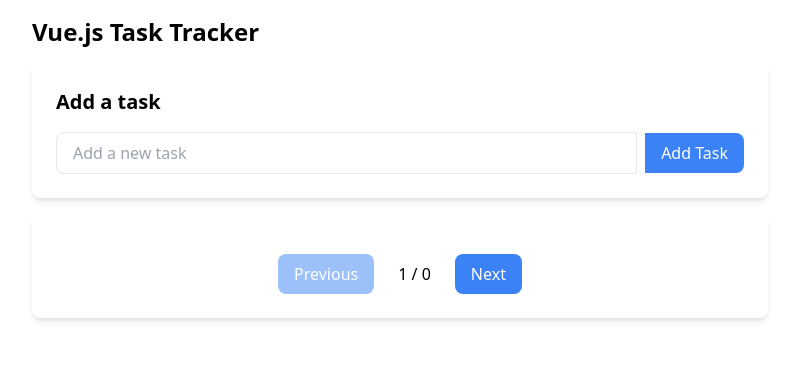
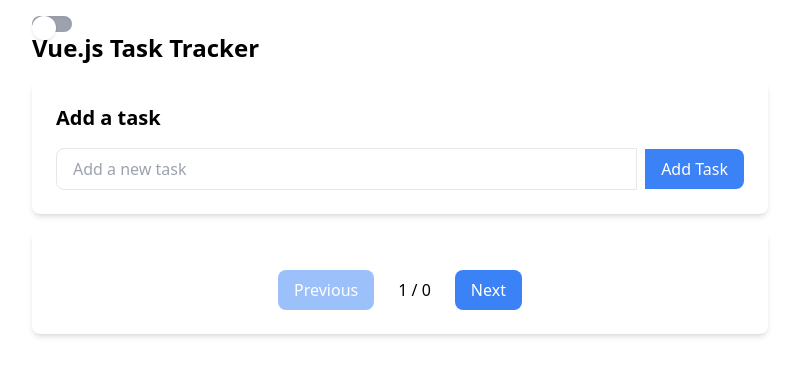
Before and after one commit to haseebmirza/vue.js-task-tracker, a Vue app: page / in a window 1280 px wide. Shown: the top 376 px of the page, without its empty margins (240-1038 px from the left). Built offline with nearby package versions, Linux system fonts and the light colour scheme; what vue-toast-notification would draw is missing.

Commit message:
Add Dark Mode Toggle Button Component
Added dark mode toggle functionality with a switch button in Vue.js. Users can now easily switch between light and dark themes for improved user experience

```diff
--- a/src/App.vue
+++ b/src/App.vue
@@ -1,5 +1,9 @@
 <template>
-  <div id="app" class="mx-auto p-4 md:max-w-screen-md">
+ <div id="app" class="mx-auto p-4 md:max-w-screen-md" :class="{ 'dark-mode': themeStore.darkMode }">
+  <h3>
+    <DarkModeToggle />
+
+  </h3>
     <h1 class="text-2xl font-bold mb-4">Vue.js Task Tracker</h1>
     <TaskForm v-if="!editingTask"  />
 
@@ -24,7 +28,9 @@
 import TaskList from "./components/TaskList.vue";
 import EditTaskForm from "./components/EditTaskForm.vue";
 import { useTaskStore } from './stores/taskStore.js';
+import { useThemeStore } from './stores/modules/theme.js';
 import { useToast } from 'vue-toast-notification';
+import DarkModeToggle from './components/DarkModeToggle.vue';
 
 
 export default {
@@ -33,12 +39,21 @@
     TaskForm,
     TaskList,
     EditTaskForm,
+    DarkModeToggle,
+  },
+
+  setup() {
+    const themeStore = useThemeStore();
+    return {
+      themeStore,
+    };
   },
 
   computed: {
     taskStore() {
       return useTaskStore();
     },
+
     paginatedTasks() {
       return this.taskStore.paginatedTasks(this.currentPage);
     },
@@ -66,4 +81,12 @@
 };
 </script>
 
+
+
 <!-- No style tag for custom CSS -->
+<style>
+.dark-mode {
+  background-color: #333;
+  color: #fff;
+}
+</style>
--- a/src/assets/styles/tailwind.css
+++ b/src/assets/styles/tailwind.css
@@ -2,3 +2,22 @@
 @import "tailwindcss/base";
 @import "tailwindcss/components";
 @import "tailwindcss/utilities";
+
+
+.dark-mode {
+    background-color: #333;
+    color: #fff;
+  }
+
+  .dark-mode input[type="text"] {
+    @apply dark:bg-gray-800 dark:text-white dark:border-gray-600 dark:focus:ring-blue-500 text-gray-900;
+  }
+
+  input[type="checkbox"].light-mode {
+    color: white;
+  }
+
+  /* For dark mode */
+  input[type="checkbox"].dark-mode {
+    color: black;
+  }
--- /dev/null
+++ b/src/components/DarkModeToggle.vue
@@ -0,0 +1,47 @@
+<!-- components/DarkModeToggle.vue -->
+<template>
+  <div class="flex items-center">
+    <label for="darkModeToggle" class="flex items-center cursor-pointer">
+      <div class="relative">
+        <input
+          type="checkbox"
+          id="darkModeToggle"
+          class="hidden"
+          @change="toggleDarkMode"
+        />
+        <div
+          class="toggle__line w-10 h-4 bg-gray-400 rounded-full shadow-inner"
+        ></div>
+        <div
+          class="toggle__dot absolute w-6 h-6 bg-white rounded-full shadow inset-y-0 left-0"
+        ></div>
+      </div>
+      <!-- <div class="ml-3 text-gray-700 font-medium">Dark Mode</div> -->
+    </label>
+  </div>
+</template>
+
+<script>
+import { useThemeStore } from "../stores/modules/theme";
+
+export default {
+  methods: {
+    toggleDarkMode() {
+      useThemeStore().toggleDarkMode();
+    },
+  },
+};
+</script>
+<style>
+.toggle__line {
+  transition: background-color 0.3s;
+}
+
+input:checked + .toggle__line {
+  background-color: #1a202c; /* Dark mode background color */
+}
+
+input:checked + .toggle__line + .toggle__dot {
+  transform: translateX(100%);
+}
+</style>
--- a/src/components/EditTaskForm.vue
+++ b/src/components/EditTaskForm.vue
@@ -1,5 +1,5 @@
 <template>
-    <div class="p-6 bg-white rounded-lg shadow-md mt-4">
+  <div :class="{ 'dark-mode': themeStore.darkMode }" class="p-6 bg-white rounded-lg shadow-md mt-4">
     <h2 class="text-xl font-bold mb-4">Edit Task</h2>
     <form @submit.prevent="handleSubmit" class="flex items-center space-x-2">
       <input v-model="taskText"
@@ -20,12 +20,21 @@
 </template>
 
   <script>
+
+import { useThemeStore } from '../stores/modules/theme.js';
+
   export default {
     props: {
       task: {
         type: Object,
         required: true
       }
+    },
+    setup() {
+    const themeStore = useThemeStore();
+    return {
+      themeStore,
+    };
   },
     data() {
       return {
--- a/src/components/TaskForm.vue
+++ b/src/components/TaskForm.vue
@@ -1,5 +1,5 @@
 <template>
-  <div class="p-6 bg-white rounded-lg shadow-md">
+  <div class="p-6 bg-white rounded-lg shadow-md" :class="{ 'dark-mode': themeStore.darkMode }">
     <h2 class="text-xl font-bold mb-4">Add a task</h2>
     <form @submit.prevent="handleSubmit" class="flex items-center space-x-2">
       <input v-model="taskText"
@@ -17,18 +17,28 @@
 <script>
 import { useTaskStore } from '../stores/taskStore';
 import { useToast } from 'vue-toast-notification';
+import { useThemeStore } from '../stores/modules/theme.js';
+export default {
 
-export default {
   props: {
     task: {
       type: Object,
       default: null,
     }
   },
+
   data() {
     return {
       taskText: '',
       editingTask: null
+    };
+
+  },
+
+  setup() {
+    const themeStore = useThemeStore();
+    return {
+      themeStore,
     };
   },
   watch: {
--- a/src/components/TaskList.vue
+++ b/src/components/TaskList.vue
@@ -1,8 +1,12 @@
 <template>
-  <div class="p-6 bg-white rounded-lg shadow-md mt-4">
+  <div
+    class="p-6 bg-white rounded-lg shadow-md mt-4"
+    :class="{ 'dark-mode': themeStore.darkMode }"
+  >
     <ul class="space-y-2">
       <li
-        v-for="task in paginatedTasks" :key="task.id"
+        v-for="task in paginatedTasks"
+        :key="task.id"
         class="flex justify-between items-center p-2 bg-gray-100 rounded-lg shadow-sm"
       >
         <div class="flex items-center">
@@ -11,9 +15,19 @@
             @click="completeTask(task.id)"
             class="mr-2"
             :checked="task.completed"
+            :class="{
+              'dark:bg-gray-800': themeStore.darkMode,
+              'bg-white': !themeStore.darkMode,
+            }"
           />
-          <span :class="{ 'line-through': task.completed }">{{ task.text }}</span>
+          <span
+          :class="{ 'light-mode': !themeStore.darkMode, 'dark-mode': themeStore.darkMode }"
+
+          >
+            {{ task.text }}
+          </span>
         </div>
+
         <div>
           <button
             @click="editTask(task)"
@@ -39,7 +53,9 @@
       >
         Previous
       </button>
-      <span class="px-4 py-2">{{ currentPage }} / {{ taskStore.totalPages }}</span>
+      <span class="px-4 py-2"
+        >{{ currentPage }} / {{ taskStore.totalPages }}</span
+      >
       <button
         @click="nextPage"
         :disabled="currentPage === taskStore.totalPages"
@@ -52,8 +68,9 @@
 </template>
 
 <script>
-import { useTaskStore } from '../stores/taskStore';
-import { useToast } from 'vue-toast-notification';
+import { useTaskStore } from "../stores/taskStore";
+import { useToast } from "vue-toast-notification";
+import { useThemeStore } from "../stores/modules/theme.js";
 
 export default {
   computed: {
@@ -62,11 +79,17 @@
     },
     paginatedTasks() {
       return this.taskStore.paginatedTasks(this.currentPage);
-    }
+    },
   },
   data() {
     return {
-      currentPage: 1
+      currentPage: 1,
+    };
+  },
+  setup() {
+    const themeStore = useThemeStore();
+    return {
+      themeStore,
     };
   },
   methods: {
@@ -82,11 +105,11 @@
     },
     completeTask(taskId) {
       this.taskStore.completeTask(taskId);
-      this.showToast('Task marked as completed.');
+      this.showToast("Task marked as completed.");
     },
     deleteTask(taskId) {
       this.taskStore.deleteTask(taskId);
-      this.showToast('Task deleted successfully.');
+      this.showToast("Task deleted successfully.");
     },
     editTask(task) {
       this.taskStore.setEditingTask(task);
@@ -94,7 +117,7 @@
     showToast(message) {
       const toast = useToast();
       toast.success(message);
-    }
-  }
+    },
+  },
 };
 </script>
--- /dev/null
+++ b/src/stores/modules/theme.js
@@ -0,0 +1,14 @@
+// store/modules/theme.js
+import { defineStore } from 'pinia';
+
+export const useThemeStore = defineStore('theme', {
+  state: () => ({
+    darkMode: localStorage.getItem('darkMode') === 'true'
+  }),
+  actions: {
+    toggleDarkMode() {
+        this.darkMode = !this.darkMode;
+        localStorage.setItem('darkMode', this.darkMode);
+    },
+  },
+});
```
Lines whose indentation alone changed are shown as unchanged.
